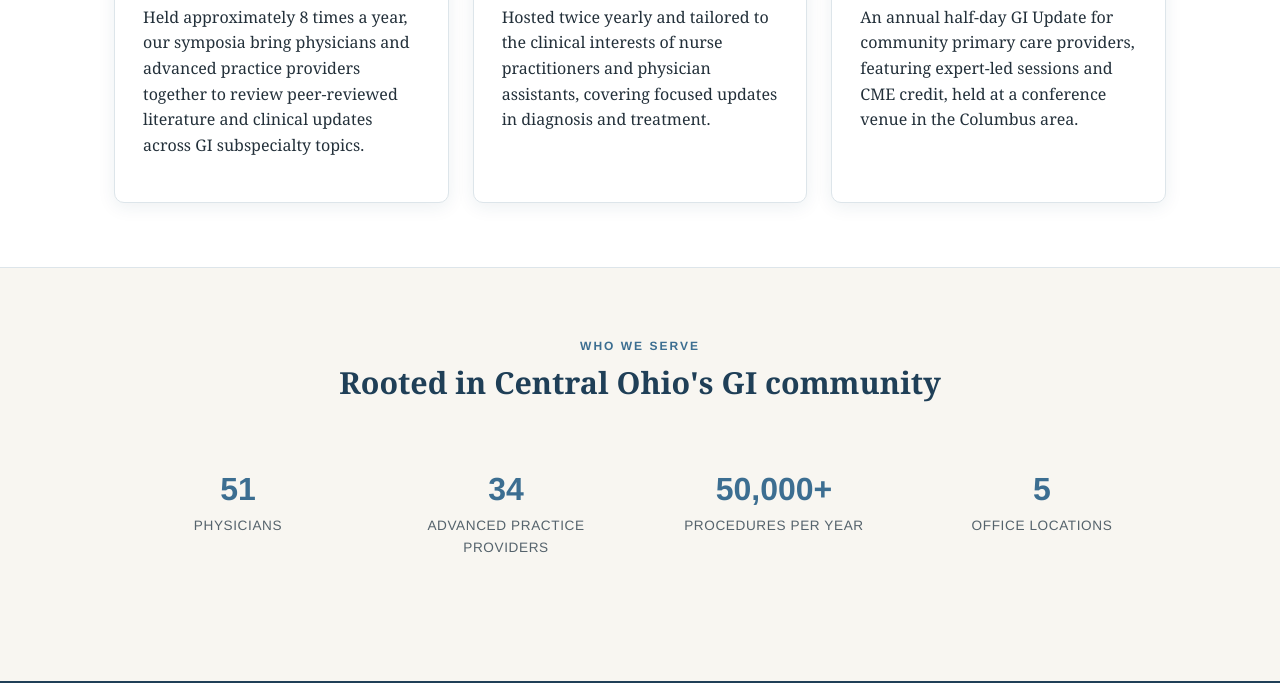
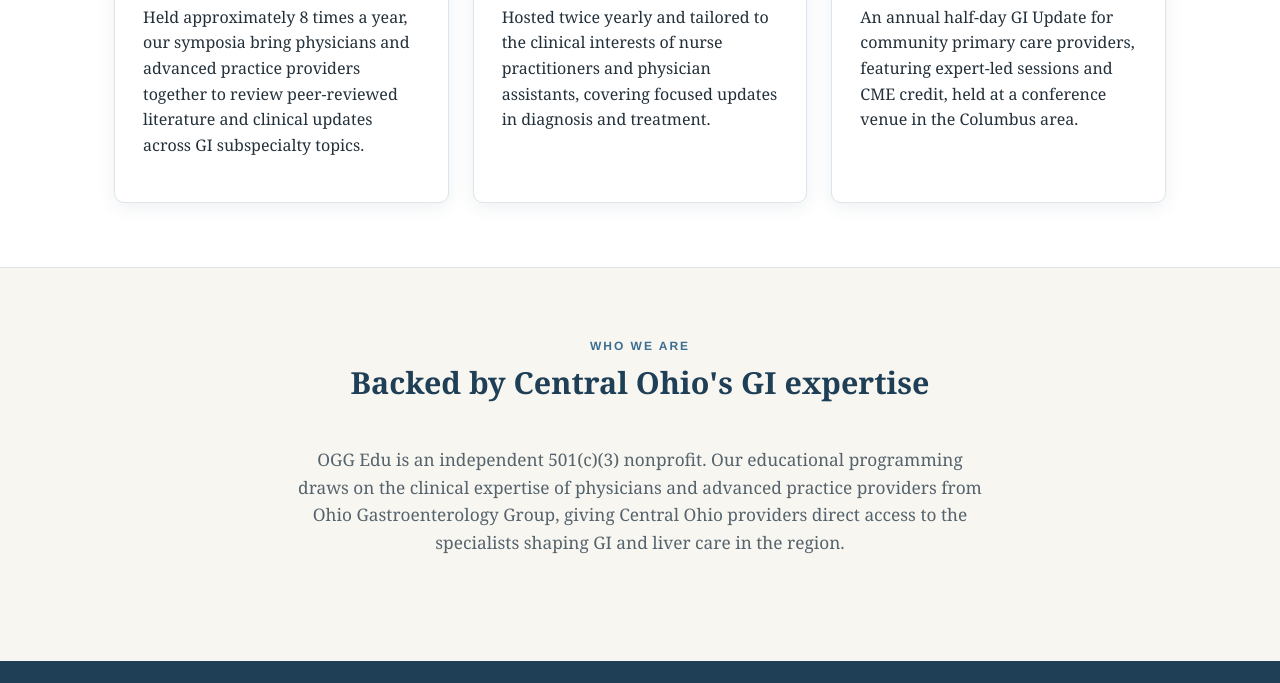
Before and after one commit to timequaker/OGGEdu, a plain HTML site: page index.html in a window 1280 px wide. Shown: the part 1210-1893 px from the top of the page. Drawn offline with Linux system fonts and the light colour scheme.

Commit message:
Add files via upload

```diff
--- a/index.html
+++ b/index.html
@@ -47,7 +47,7 @@
       <div class="callout-text">
         <span class="label">Now Announcing</span>
         <h3>Annual GI Update for Primary Care Providers</h3>
-        <p>February 6, 2027 &middot; Grandview Yard, Columbus, Ohio &middot; 4 hours of CME credit</p>
+        <p>February 6, 2027 &middot; Grandview Yard, Columbus, Ohio &middot; 3.75 hours of CME credit</p>
       </div>
       <a class="btn btn-solid" href="symposium.html">View Agenda &amp; Details</a>
     </div>
@@ -83,27 +83,10 @@
 <section>
   <div class="container">
     <div class="section-heading">
-      <span class="eyebrow">Who We Serve</span>
-      <h2>Rooted in Central Ohio's GI community</h2>
+      <span class="eyebrow">Who We Are</span>
+      <h2>Backed by Central Ohio's GI expertise</h2>
     </div>
-    <div class="stats-row">
-      <div class="stat">
-        <div class="num">51</div>
-        <div class="label">Physicians</div>
-      </div>
-      <div class="stat">
-        <div class="num">34</div>
-        <div class="label">Advanced Practice Providers</div>
-      </div>
-      <div class="stat">
-        <div class="num">50,000+</div>
-        <div class="label">Procedures per Year</div>
-      </div>
-      <div class="stat">
-        <div class="num">5</div>
-        <div class="label">Office Locations</div>
-      </div>
-    </div>
+    <p style="max-width:700px;margin:0 auto;text-align:center;font-size:1.08rem;color:var(--ink-soft);">OGG Edu is an independent 501(c)(3) nonprofit. Our educational programming draws on the clinical expertise of physicians and advanced practice providers from Ohio Gastroenterology Group, giving Central Ohio providers direct access to the specialists shaping GI and liver care in the region.</p>
   </div>
 </section>
 
```
